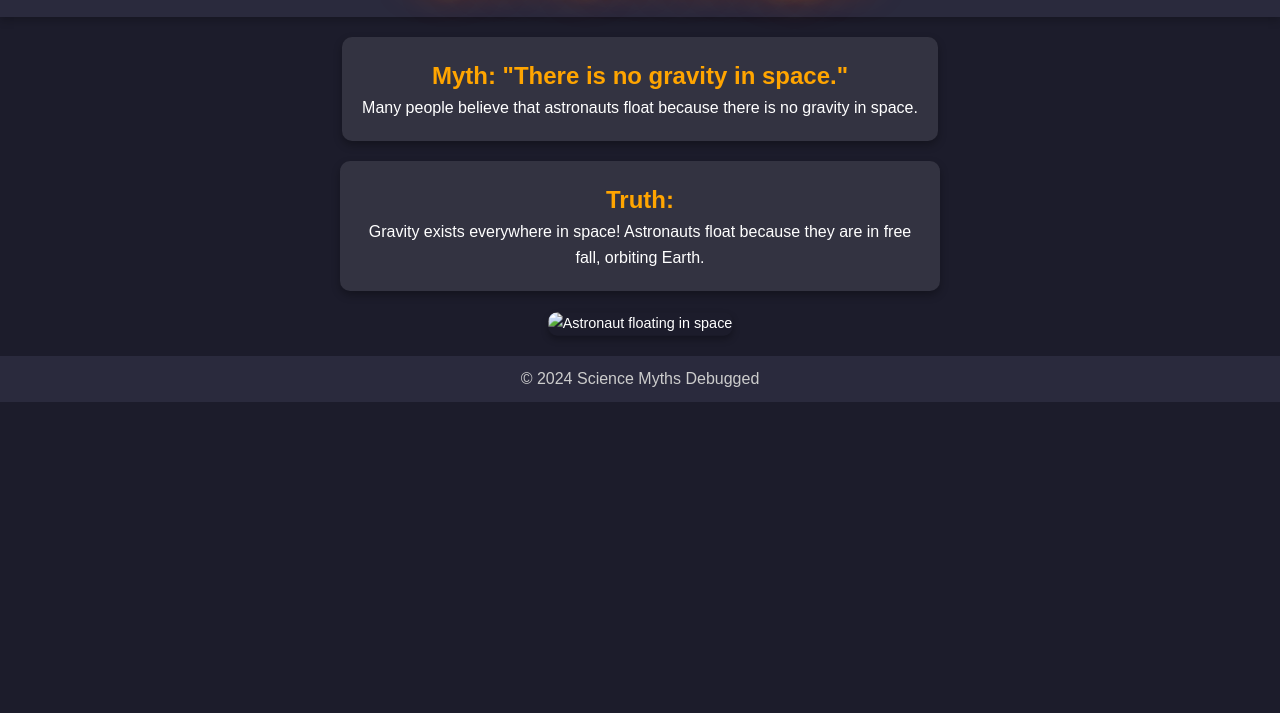
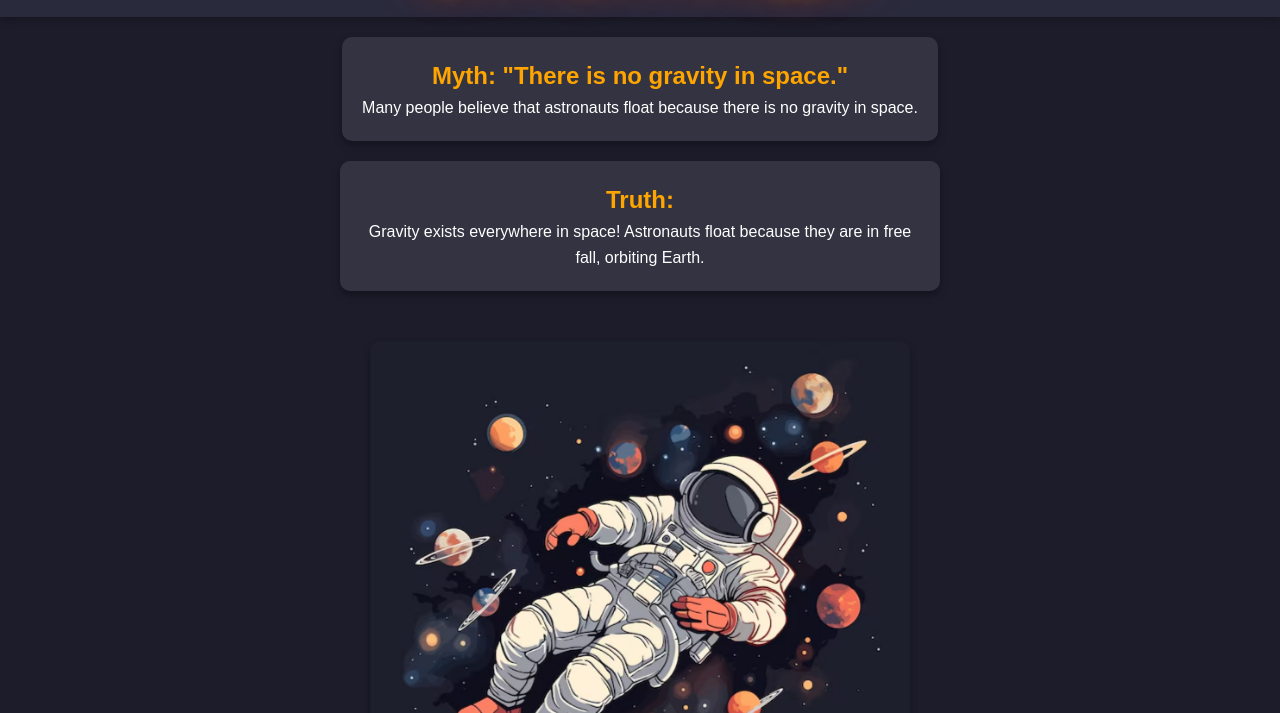
Before and after one commit to AmanCrafts/Science-Debunk-Project, a plain HTML site: page pages/space myths 1.html in a window 1280 px wide. Shown: the part 87-800 px from the top of the page. Drawn offline with Linux system fonts and the light colour scheme.

Commit message:
Addded backgroun Image

```diff
--- a/pages/space myths 1.html
+++ b/pages/space myths 1.html
@@ -21,7 +21,7 @@
         <p class="slide-in">Gravity exists everywhere in space! Astronauts float because they are in free fall, orbiting Earth.</p>
       </div>
       <div class="image-container">
-        <img src="astronaut-floating-space-background_941938-2.avif" alt="Astronaut floating in space" class="zoom-in">
+        <img src="../content/astronaut-floating-space-background_941938-2.avif" alt="Astronaut floating in space" class="zoom-in">
       </div>
     </section>
   </main>
```
